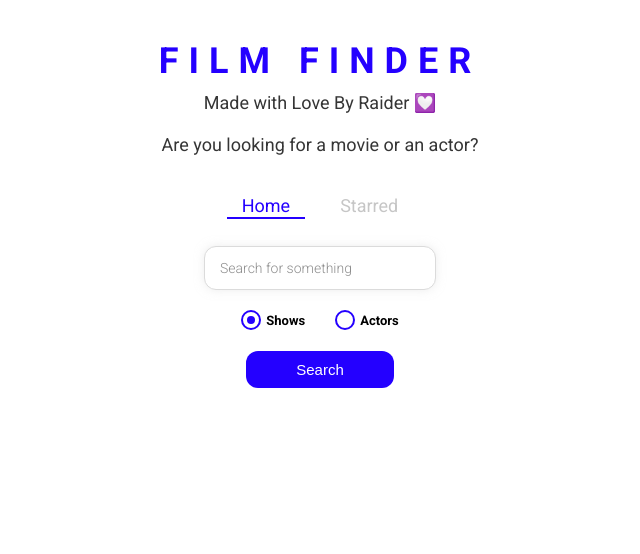
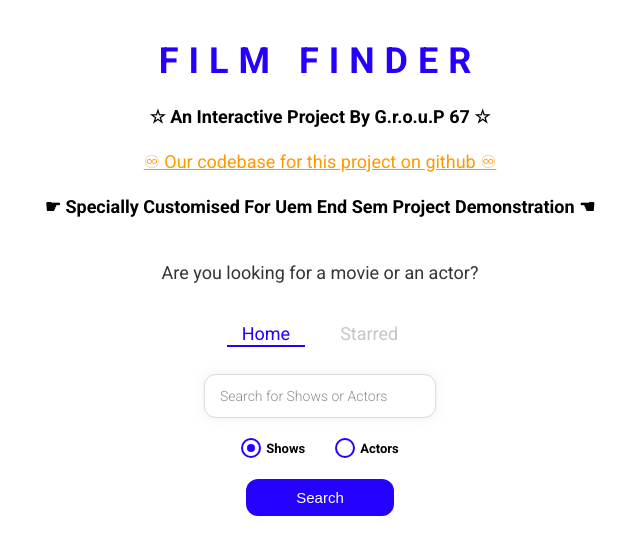
Before and after one commit to Raider-9/Box_Office_App_raider, a React (Create React App) app: page /#/ in a window 1280 px wide. Shown: the top 554 px of the page, without its empty margins (320-960 px from the left). Built offline with nearby package versions, Linux system fonts and the light colour scheme.

Commit message:
final build for project demonstration

```diff
--- a/package.json
+++ b/package.json
@@ -1,5 +1,4 @@
 {
-  "homepage": "https://Raider-9.github.io/Box_Office_App_raider",
   "name": "box-office",
   "version": "0.1.0",
   "private": true,
--- a/src/App.jsx
+++ b/src/App.jsx
@@ -11,6 +11,8 @@ const theme = {
     blue: '#2400ff',
     gray: '#c6c6c6',
     dark: '#353535',
+    red: '	#E30B5C',
+    linker: '#FF9900',
   },
 };
 
--- a/src/components/MainPageLayout.jsx
+++ b/src/components/MainPageLayout.jsx
@@ -7,7 +7,9 @@ const MainPageLayout = ({ children }) => {
     <div>
       <Title
         title="Film Finder"
-        subs="Made with Love By Raider 	&#128159;"
+        subs="&#9734; An Interactive Project By G.r.o.u.P 67 &#9734;"
+        pubs="&#9755; Specially Customised For Uem End Sem Project Demonstration &#9754;"
+        gitlinker="&#9854; Our codebase for this project on github &#9854;"
         subtitle="Are you looking for a movie or an actor?"
       />
       <Navs />
--- a/src/components/Title.jsx
+++ b/src/components/Title.jsx
@@ -1,11 +1,15 @@
 import React from 'react';
 import { TitleWrapper } from './Title.styled';
 
-const Title = ({ title, subtitle, subs }) => {
+const Title = ({ title, subtitle, subs, pubs, gitlinker }) => {
   return (
     <TitleWrapper>
       <h1>{title}</h1>
-      <p>{subs}</p>
+      <h4>{subs}</h4>
+      <a href="https://github.com/Raider-9/Box_Office_App_raider">
+        {gitlinker}
+      </a>
+      <h4>{pubs}</h4>
       <br />
       <p>{subtitle}</p>
     </TitleWrapper>
--- a/src/components/Title.styled.jsx
+++ b/src/components/Title.styled.jsx
@@ -11,6 +11,14 @@ export const TitleWrapper = styled.div`
     margin: 0 0 10px;
   }
 
+  h4 {
+    color: ${({ theme }) => theme.mainColors.yellow};
+  }
+
+  a {
+    color: ${({ theme }) => theme.mainColors.linker};
+  }
+
   p {
     color: ${({ theme }) => theme.mainColors.dark};
     margin: 0;
--- a/src/index.jsx
+++ b/src/index.jsx
@@ -16,7 +16,7 @@ root.render(
 // If you want your app to work offline and load faster, you can change
 // unregister() to register() below. Note this comes with some pitfalls.
 // Learn more about service workers: https://cra.link/PWA
-serviceWorkerRegistration.unregister();
+serviceWorkerRegistration.register();
 
 // If you want to start measuring performance in your app, pass a function
 // to log results (for example: reportWebVitals(console.log))
--- a/src/pages/Home.jsx
+++ b/src/pages/Home.jsx
@@ -57,7 +57,7 @@ const Home = () => {
     <MainPageLayout>
       <SearchInput
         type="text"
-        placeholder="Search for something"
+        placeholder="Search for Shows or Actors"
         onChange={onInputChange}
         onKeyDown={onKeyDown}
         value={input}
```
Also changed, not shown: public/manifest.json.
